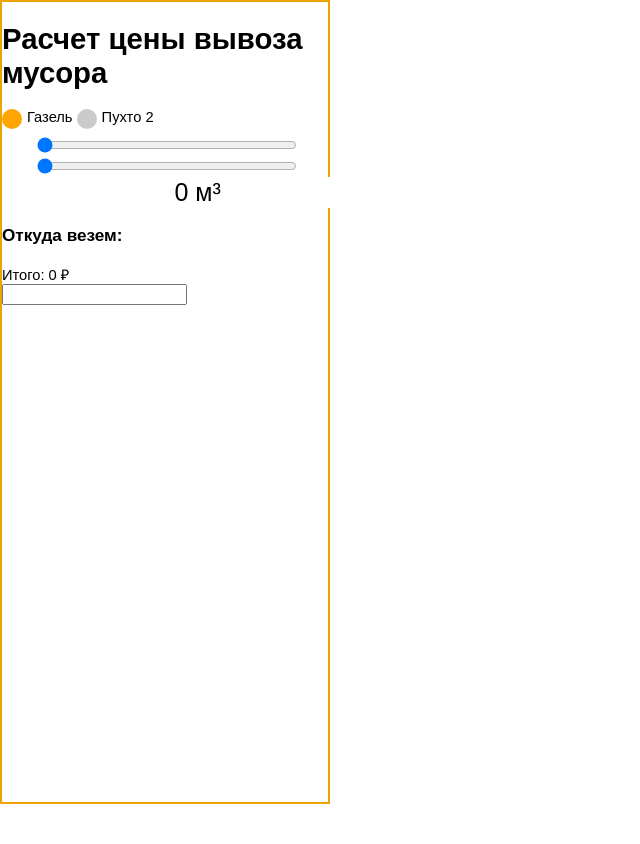
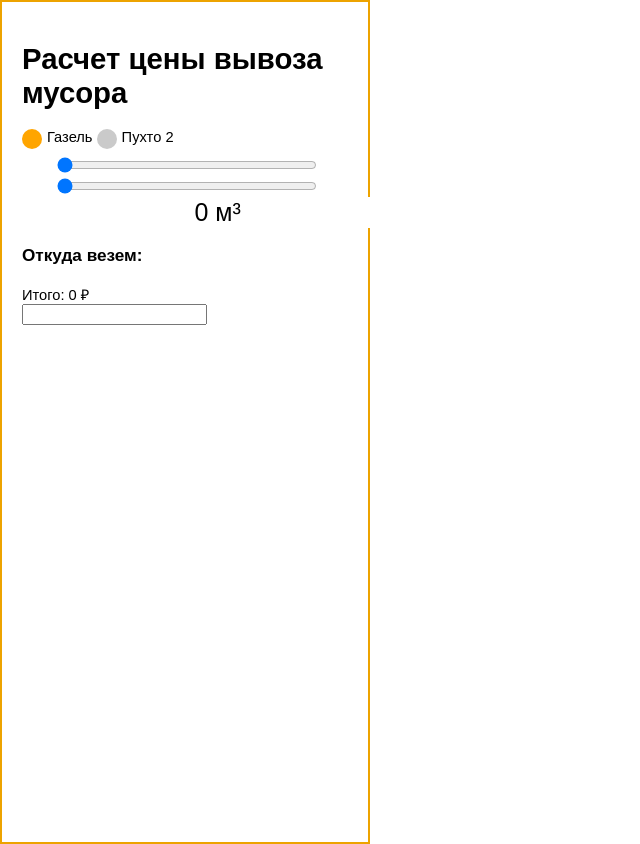
Before and after one commit to Karmov69/delivery_KAD, a plain HTML site: page index.html in a window 1280 px wide. Shown: the whole page, without its empty margins (0-640 px from the left). Before the commit the page ends 804 px from the top, so only its background shows below. Drawn offline with nearby package versions, Linux system fonts and the light colour scheme.

Commit message:
first cmmit

```diff
--- a/index.html
+++ b/index.html
@@ -15,15 +15,16 @@
   <div class="delivery">
     <div class="delivery__calculation">
       <h1>Расчет цены вывоза мусора</h1>
+      <div class="delivery__radio">
         <label class="label">
           <input type="radio" name="car" class="input radio-car" value="gazelle" checked>
           <span class="radiobutton">Газель</span>
         </label>
-
         <label class="label">
           <input type="radio" name="car" class="input radio-car" value="puhto">
           <span class="radiobutton">Пухто 2</span>
         </label>
+      </div>
 
       <div class="delivery__calculation__range">
         <input class="range-gazelle range-car" type="range" min="0" max="16" step="2" value="0">
--- a/main.css
+++ b/main.css
@@ -17,6 +17,8 @@ body,
   flex: 1;
   height: 100%;
   border: 2px solid #eda300;
+  flex-direction: column;
+  padding: 20px;
 }
 .delivery .delivery__map {
   flex: 3;
```
Lines whose indentation alone changed are shown as unchanged.
